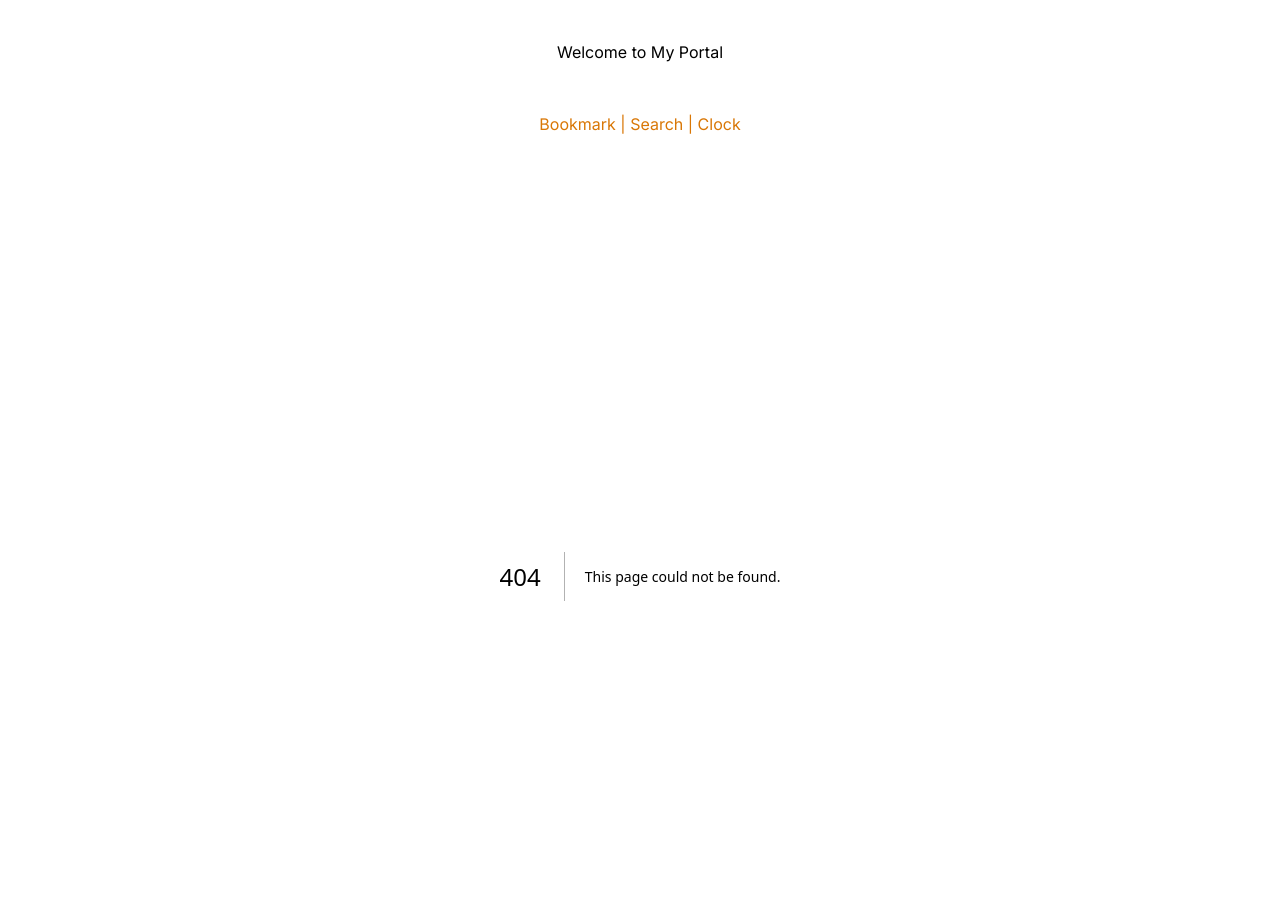
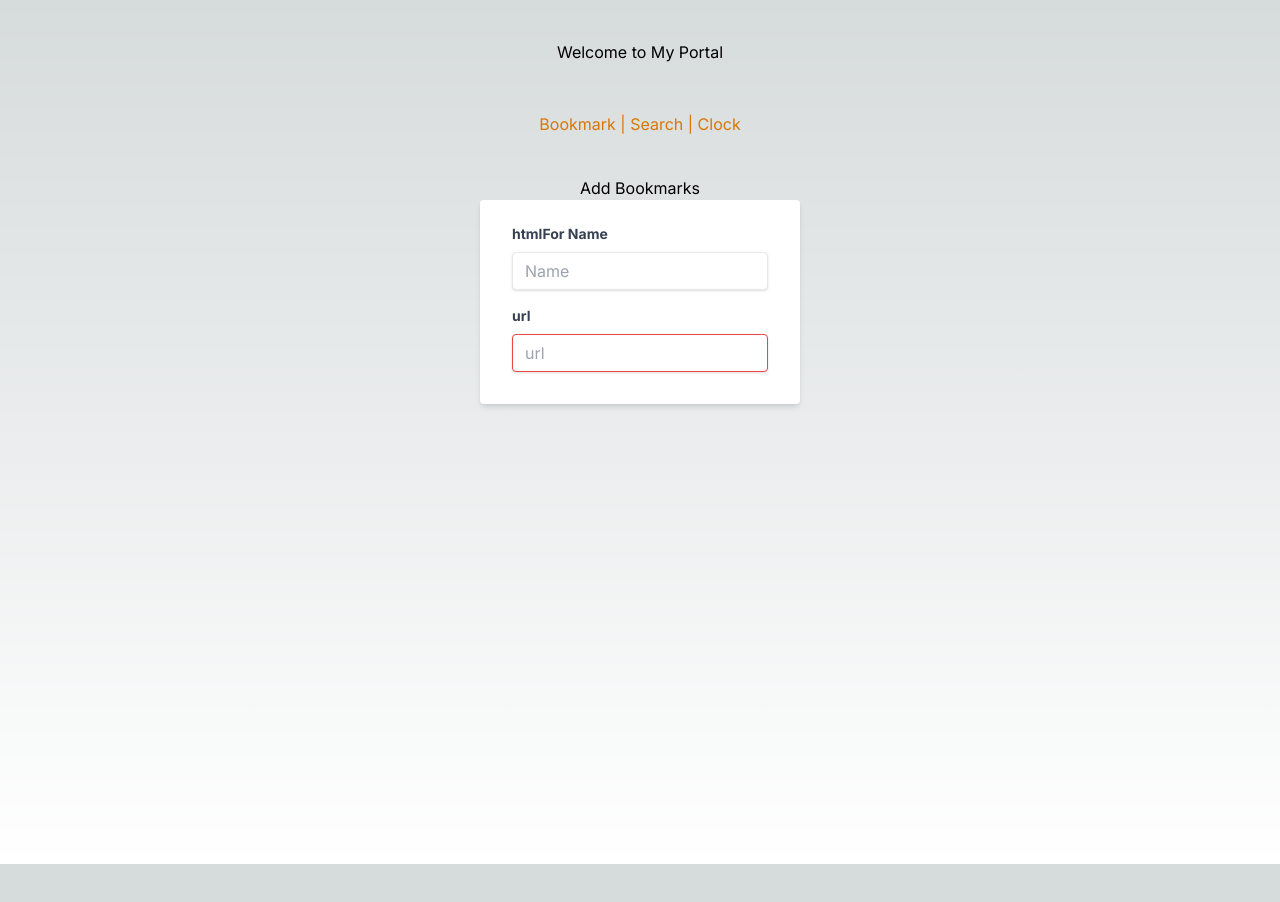
Before and after one commit to reill87/my-portal, a Next.js app: page /bookmark/add in a window 1280 px wide. Before the commit this address had no page. Shown: the top 902 px of the page. After the commit the page ends 864 px from the top, so only its background shows below. Built offline with nearby package versions, Linux system fonts and the light colour scheme.

Commit message:
add bookmark page

```diff
--- /dev/null
+++ b/app/bookmark/add/page.tsx
@@ -0,0 +1,39 @@
+export default function Home() {
+  return (
+    <>
+      <h2>Add Bookmarks</h2>
+      <div className='w-full max-w-xs'>
+        <form className='bg-white shadow-md rounded px-8 pt-6 pb-8 mb-4'>
+          <div className='mb-4'>
+            <label
+              className='block text-gray-700 text-sm font-bold mb-2'
+              htmlFor='name'
+            >
+              htmlFor Name
+            </label>
+            <input
+              className='shadow appearance-none border rounded w-full py-2 px-3 text-gray-700 leading-tight focus:outline-none focus:shadow-outline'
+              id='name'
+              type='text'
+              placeholder='Name'
+            />
+          </div>
+          <div>
+            <label
+              className='block text-gray-700 text-sm font-bold mb-2'
+              htmlFor='url'
+            >
+              url
+            </label>
+            <input
+              className='shadow appearance-none border border-red-500 rounded w-full py-2 px-3 text-gray-700 leading-tight focus:outline-none focus:shadow-outline'
+              id='url'
+              type='text'
+              placeholder='url'
+            />
+          </div>
+        </form>
+      </div>
+    </>
+  );
+}
--- a/components/Bookmark/Bookmarks.tsx
+++ b/components/Bookmark/Bookmarks.tsx
@@ -1,3 +1,6 @@
+import Button from '../Button';
+import Link from 'next/link';
+
 interface Bookmark {
   title: string;
   url: string;
@@ -12,18 +15,29 @@ function Bookmarks() {
     { title: 'Daum', url: 'https://daum.net' },
   ];
 
+  const onAddBtnClick = () => {
+    location.href = '/bookmark/add';
+  };
+
   return (
     <div className='p-10 flex-col justify-center bg-stone-800 text-orange-500 w-full'>
       <h2>This is Your book marks</h2>
       {bookMarkList.map(({ title, url }) => {
         return (
           <div key={url} className='text-white text-left'>
-            <a href={url} target='_blank'>
+            <a href={url} target='_blank' className='pr-1'>
               {title}
             </a>
+            <Button name='X' className='text-red-300' />
           </div>
         );
       })}
+      <div className='flex flex-col items-start'>
+        Add New Bookmarks
+        <Link className='text-black bg-blue-300 p-1' href='/bookmark/add'>
+          Add
+        </Link>
+      </div>
     </div>
   );
 }
--- /dev/null
+++ b/components/Button.tsx
@@ -0,0 +1,20 @@
+import clsx from 'clsx';
+
+export interface buttonProps {
+  name: string;
+  className: string;
+  onClick?: () => void;
+}
+
+function Button({ name, className, onClick }: buttonProps) {
+  const defaultClass =
+    'bg-blue-500 hover:bg-blue-700 text-white font-bold py-2 px-4 border border-blue-700 rounded';
+
+  return (
+    <button onClick={onClick} className={clsx(defaultClass, className)}>
+      {name}
+    </button>
+  );
+}
+
+export default Button;
```
Also changed, not shown: package.json (+6 -5 lines), 1 other file (tests, documents, lock files or other folders).
